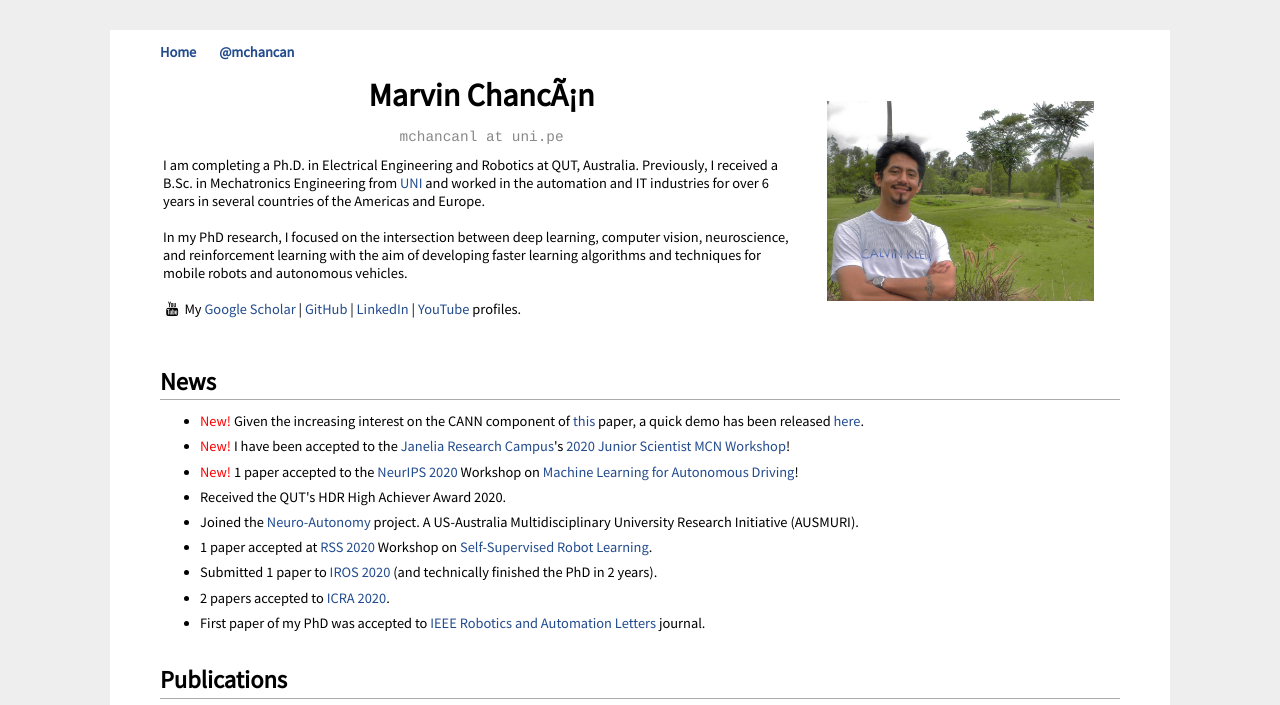
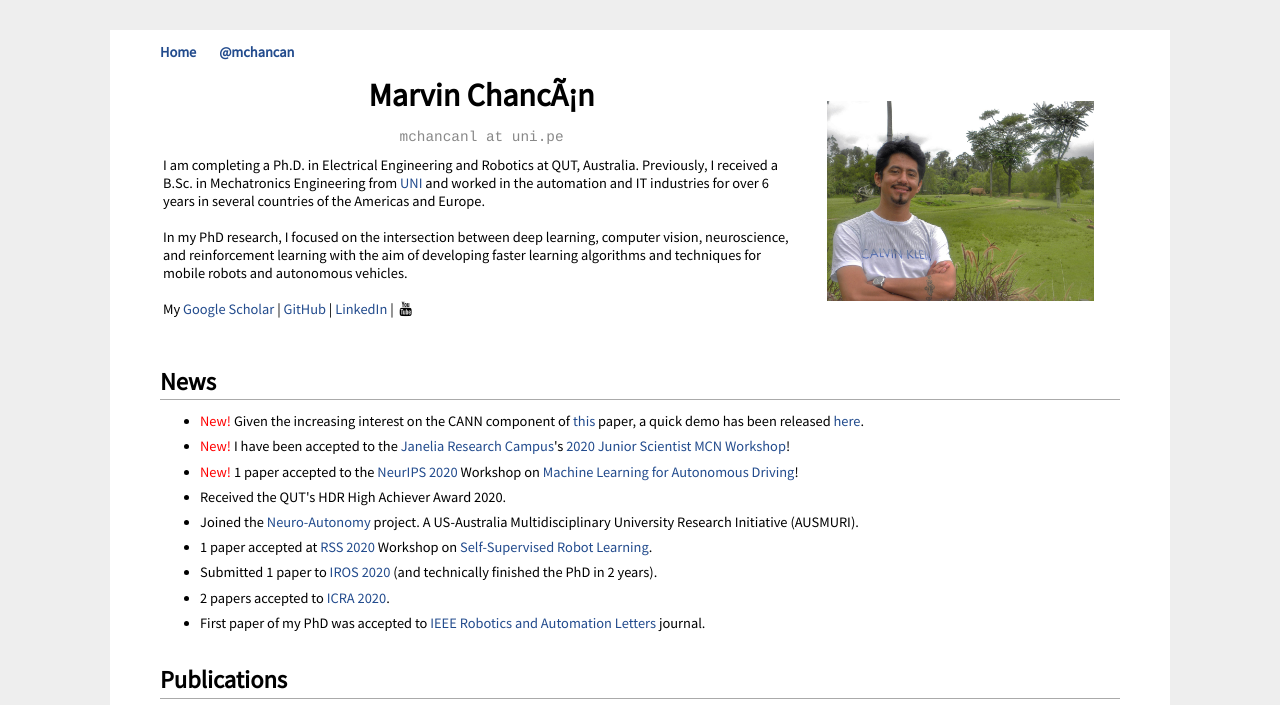
Before and after one commit to mchancan/mchancan.github.io, a Jekyll site: the page built from index.html, in a window 1280 px wide and 900 px high, cut to the strip 0-705 px from the top of the window. Built offline with Jekyll 4.4.1, drawn with Linux system fonts in a browser that asks for light colours; nearby versions of some CDN libraries; comment, search, counter and statistics services are not loaded.

Commit message:
Update index.html

```diff
--- a/index.html
+++ b/index.html
@@ -18,9 +18,7 @@ title: Marvin Chancán
 			In my PhD research, I focused on the intersection between deep learning, computer vision, neuroscience, and reinforcement learning with the aim of developing faster learning algorithms and techniques for mobile robots and autonomous vehicles.</br>
 			</br>
 			<!--<i class="fab fa-youtube" style="color:red"></i> <a href="https://youtu.be/IWFxjerw-9E" target="_blank"></a>-->
-			<i class="fa fa-fw fa-youtube"></i> <a href="https://www.youtube.com/channel/UCrvgoqpKBbeye87FtqdW4Iw" title="YouTube">
-			</a>
-			My <a href="https://scholar.google.com/citations?user=iK7xhJ4AAAAJ&hl=en" target="_blank">Google Scholar</a>&nbsp;|&nbsp;<a href="https://github.com/mchancan" target="_blank">GitHub</a>&nbsp;|&nbsp;<a href="https://www.linkedin.com/in/mchancan" target="_blank">LinkedIn</a>&nbsp;|&nbsp;<a href="https://www.youtube.com/channel/UCrvgoqpKBbeye87FtqdW4Iw" target="_blank">YouTube</a> profiles.
+			My <a href="https://scholar.google.com/citations?user=iK7xhJ4AAAAJ&hl=en" target="_blank">Google Scholar</a>&nbsp;|&nbsp;<a href="https://github.com/mchancan" target="_blank">GitHub</a>&nbsp;|&nbsp;<a href="https://www.linkedin.com/in/mchancan" target="_blank">LinkedIn</a>&nbsp;|&nbsp;<i class="fa fa-fw fa-youtube"></i> <a href="https://www.youtube.com/channel/UCrvgoqpKBbeye87FtqdW4Iw" target="_blank"></a>
 		</p>
 	</td>
 	<td style="padding:2.5%;width:33%;max-width:40%">
```
